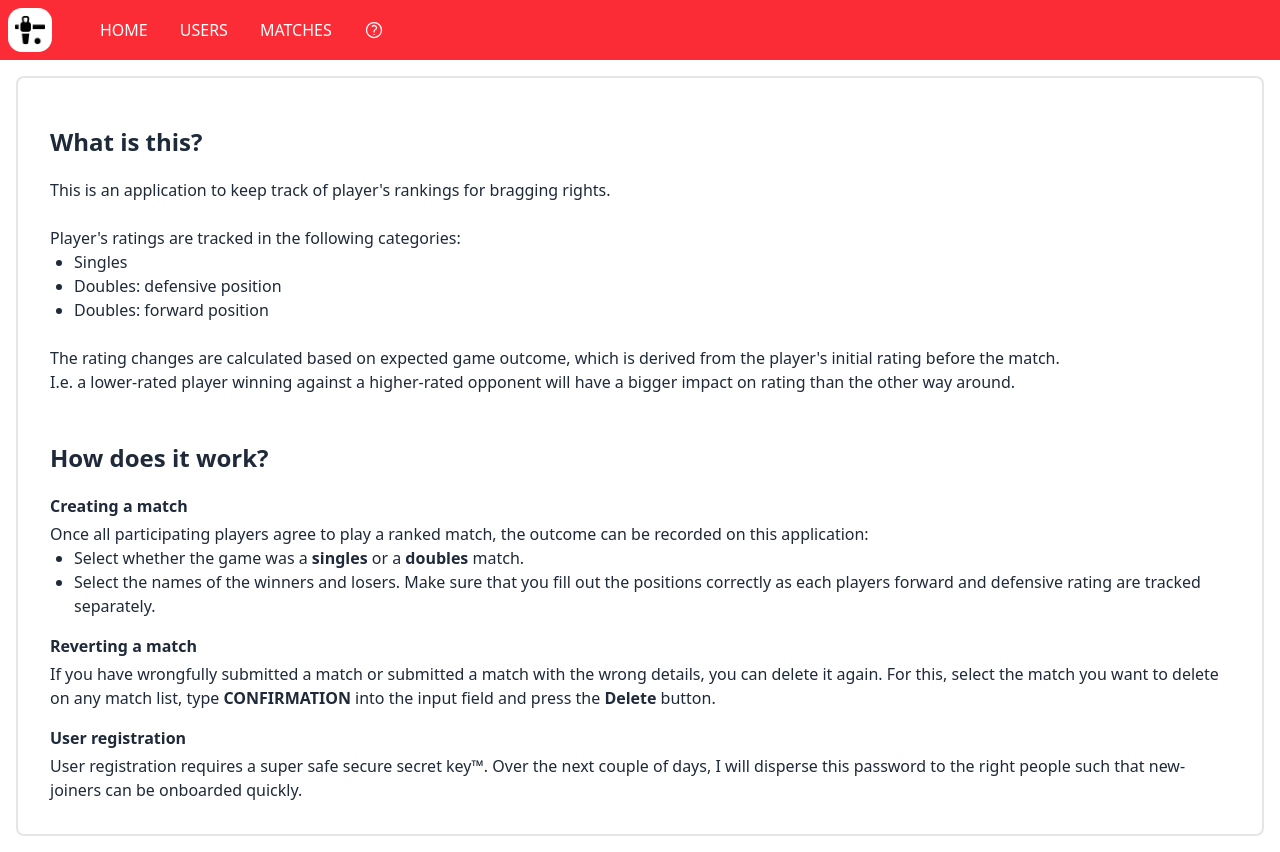
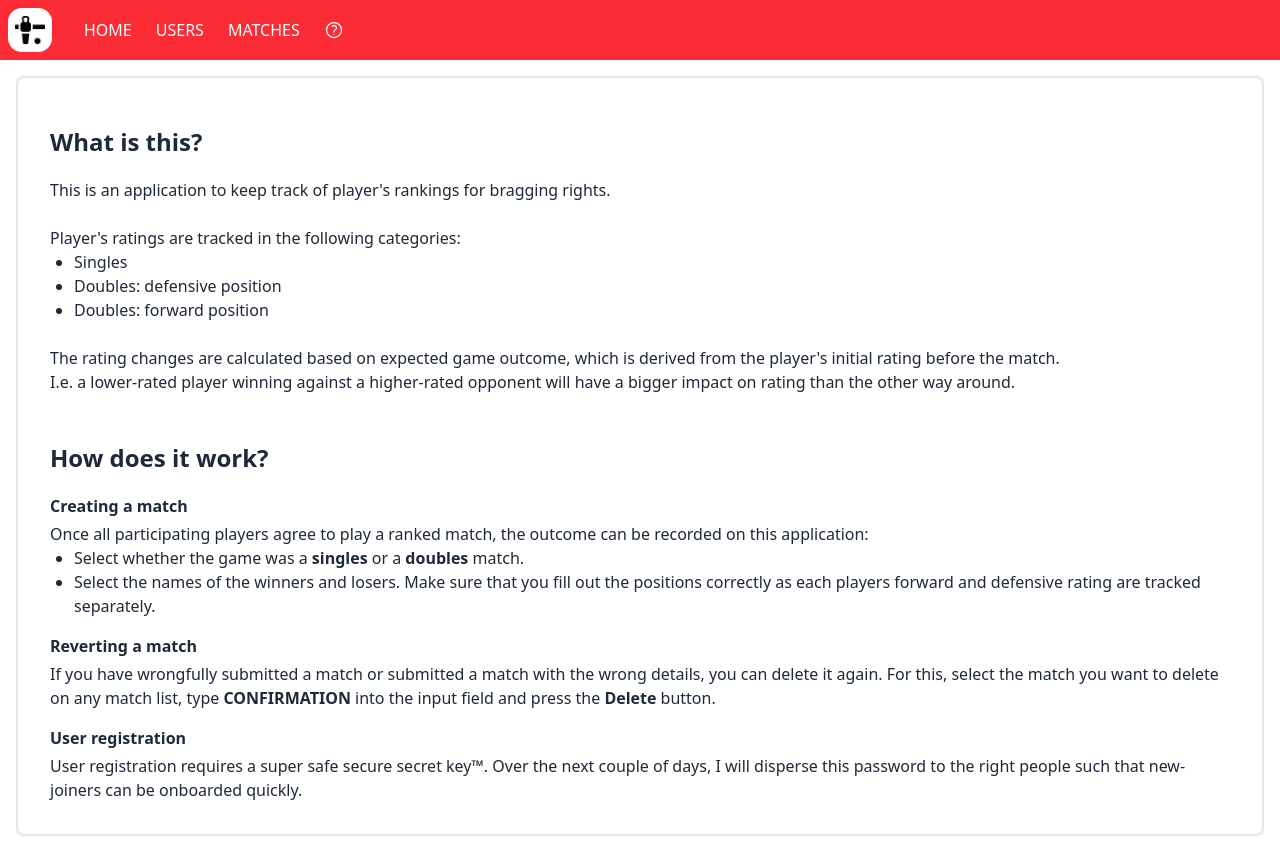
Before and after one commit to huynht-software/certivity-kicker, a Next.js app: page /how-to in a window 1280 px wide. Built offline with nearby package versions, Linux system fonts and the light colour scheme.

Commit message:
new navbar spacing

```diff
--- a/components/Navbar.tsx
+++ b/components/Navbar.tsx
@@ -19,7 +19,7 @@ function Navbar(props: Props) {
           </div>
         </Link>
 
-        <div className="flex h-full text-bold items-center text ml-12 text-white gap-8 divide-solid divide-red-900">
+        <div className="flex h-full text-bold items-center text ml-8 text-white gap-6 divide-solid divide-red-900">
           <Link href="/">HOME</Link>
           <Link href="/users">USERS</Link>
           <Link href="/matches">MATCHES</Link>
```
